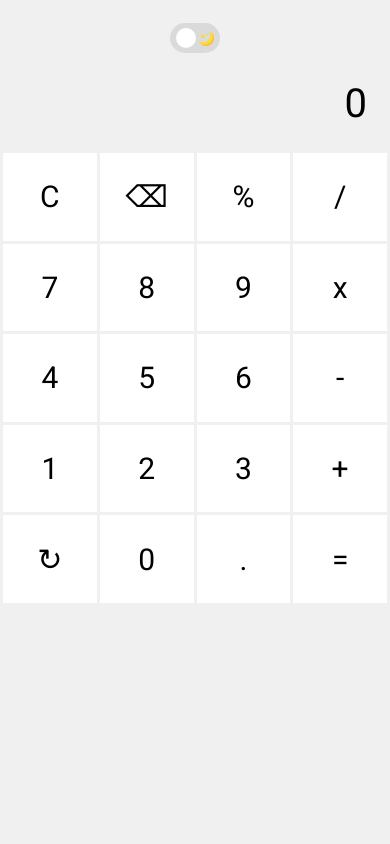
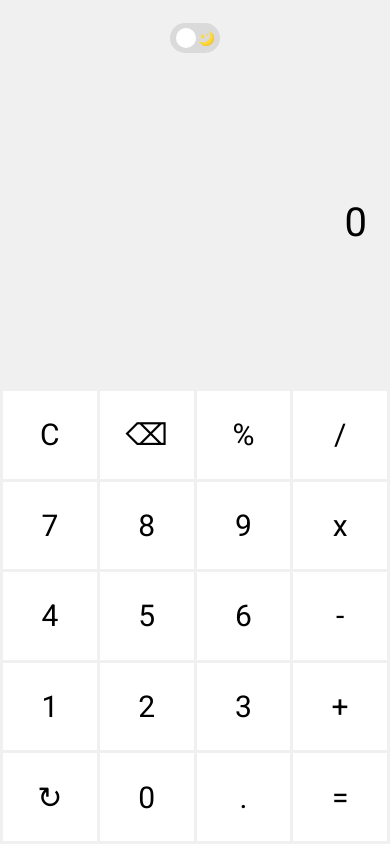
Before and after one commit to AXMEDJONS/Calculator, a plain HTML site: page index.html in a window 390 px wide. Drawn offline with nearby package versions, Linux system fonts and the light colour scheme.

Commit message:
version-3

```diff
--- a/sass/_media.scss
+++ b/sass/_media.scss
@@ -1,5 +1,12 @@
 @media (max-width: 400px) {
     .container {
+        width: 100%;
+        height: 100%;
+        box-shadow: none;
+        border-radius: 0px;
+    }
+
+    .cont__engineer {
         width: 100%;
         height: 100%;
         box-shadow: none;
--- a/sass/style.scss
+++ b/sass/style.scss
@@ -36,6 +36,9 @@ $hover-1: rgba(255, 255, 255, 0.75);
     border: 3px solid var(--container--background-color);
     box-shadow: 4px 4px 6px var(--container--box-shadow-color);
     transition: 300ms;
+    display: flex;
+    flex-direction: column;
+    justify-content: space-between;
 }
 
 .mode__button {
@@ -132,6 +135,9 @@ svg {
     border: 3px solid var(--container--background-color);
     box-shadow: 4px 4px 6px var(--container--box-shadow-color);
     transition: 300ms;
+    display: flex;
+    flex-direction: column;
+    justify-content: space-between;
 }
 
 .mode__button__engineer {
```
Also changed, not shown: css/style.min.css.
